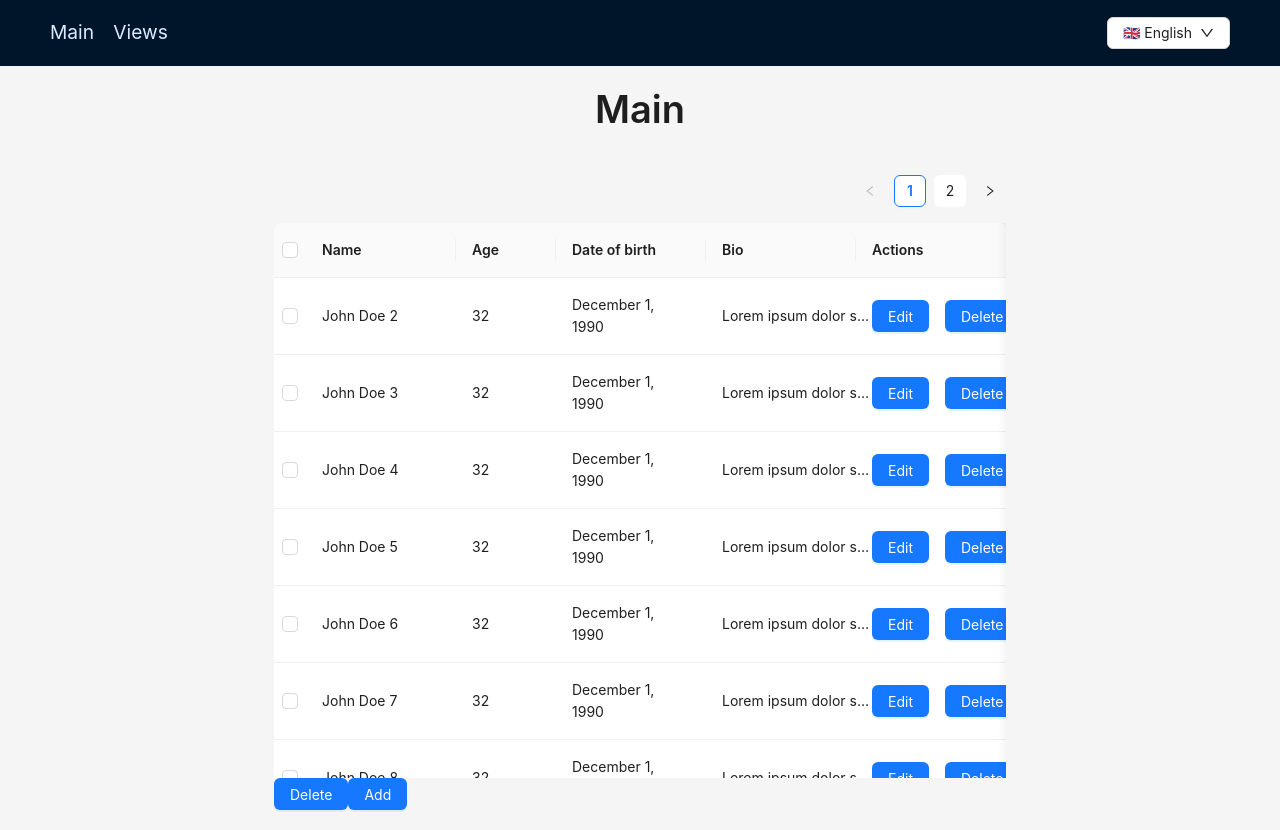
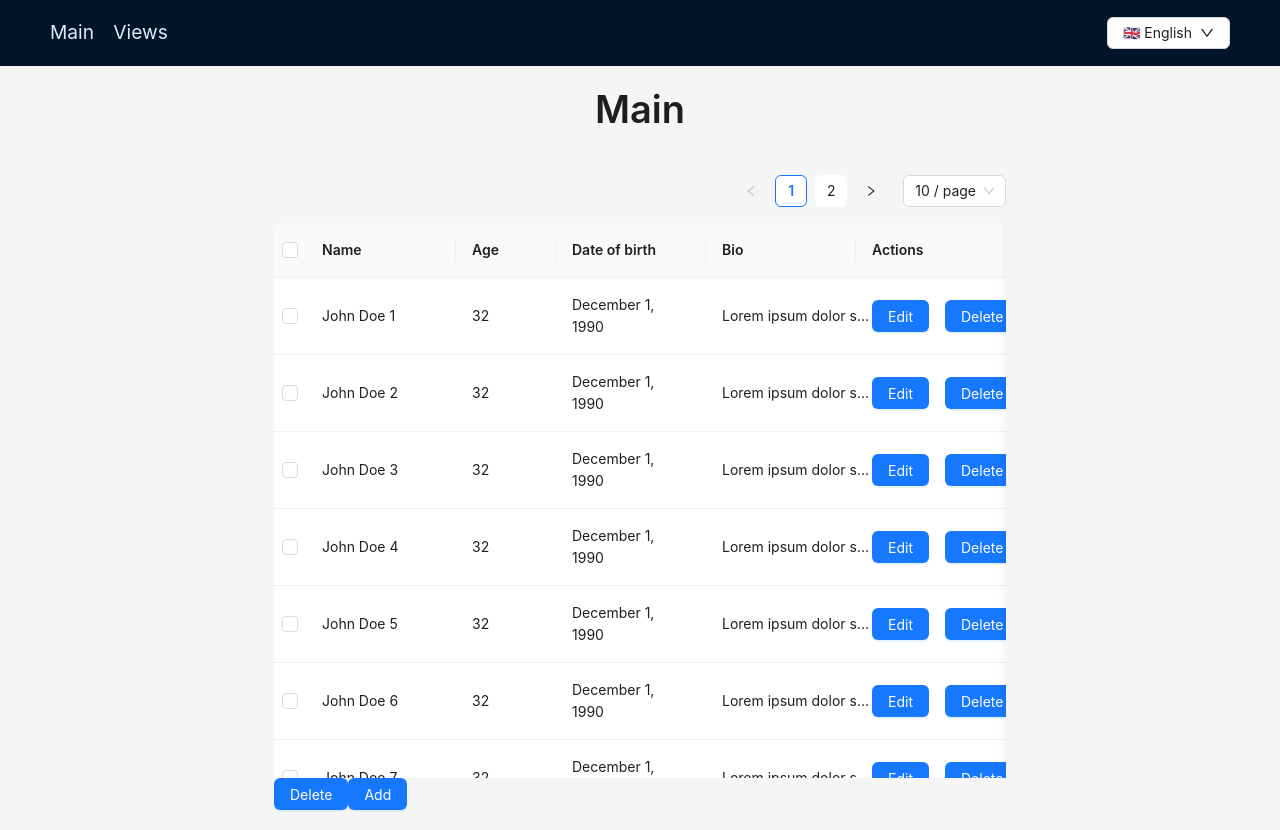
Before and after one commit to przemyslawmatraj/crud-redux-table, a React (Vite) app: page /main in a window 1280 px wide. Built offline with nearby package versions, Linux system fonts and the light colour scheme.

Commit message:
fix: remove unused imports and misspellings

```diff
--- a/src/Components/UserModal/UserModal.tsx
+++ b/src/Components/UserModal/UserModal.tsx
@@ -1,5 +1,5 @@
 import Modal from "antd/es/modal/Modal";
-import { Key, useState, memo, useEffect } from "react";
+import { Key, useState, useEffect } from "react";
 import { Form, Input, Button, DatePicker } from "antd";
 import { FormattedMessage } from "react-intl";
 import { useAppDispatch, useAppSelector } from "../../app/hooks";
--- a/src/features/userTable/UserTable.tsx
+++ b/src/features/userTable/UserTable.tsx
@@ -1,8 +1,7 @@
-import { Key, memo, useEffect, useRef, useState } from "react";
+import { Key, memo, useRef, useState } from "react";
 import {
   type UserType,
   selectAllUsers,
-  editUser,
   deleteUser,
   deleteSelectedUsers,
 } from "./userTableSlice";
@@ -113,6 +112,7 @@ const UserTable = () => {
           total: data.length,
           position: ["topRight", "topLeft"],
           onChange: handleChangePagiantion,
+          totalBoundaryShowSizeChanger: 1,
         }}
         scroll={{ y: 500, x: 0 }}
       />
--- a/src/features/userTable/userTableSlice.ts
+++ b/src/features/userTable/userTableSlice.ts
@@ -17,7 +17,7 @@ const initialState: UserTableState = [];
 for (let i = 0; i < 20; i++) {
   initialState.push({
     key: "user" + i.toString(),
-    name: `John Doe ${i + 2}`,
+    name: `John Doe ${i + 1}`,
     age: 32,
     dateOfBirth: new Date("1990-12-01"),
     bio: "Lorem ipsum dolor sit amet, consectetur adipiscing elit, sed do eiusmod tempor incididunt ut labore et dolore magna aliqua. Ut enim ad minim veniam, quis nostrud exercitation ullamco laboris nisi ut aliquip ex ea commodo consequat.",
--- a/src/lang/plPL.json
+++ b/src/lang/plPL.json
@@ -5,7 +5,7 @@
   "button.save": "Zapisz",
   "button.cancel": "Anuluj",
   "button.delete": "Usuń",
-  "button.add": "Dodaj uzytkownika",
+  "button.add": "Dodaj użytkownika",
   "modal.title.addUser": "Dodaj nowego użytkownika",
   "modal.title.editUser": "Edytuj użytkownika {name}",
   "table.name": "Nazwa",
```
